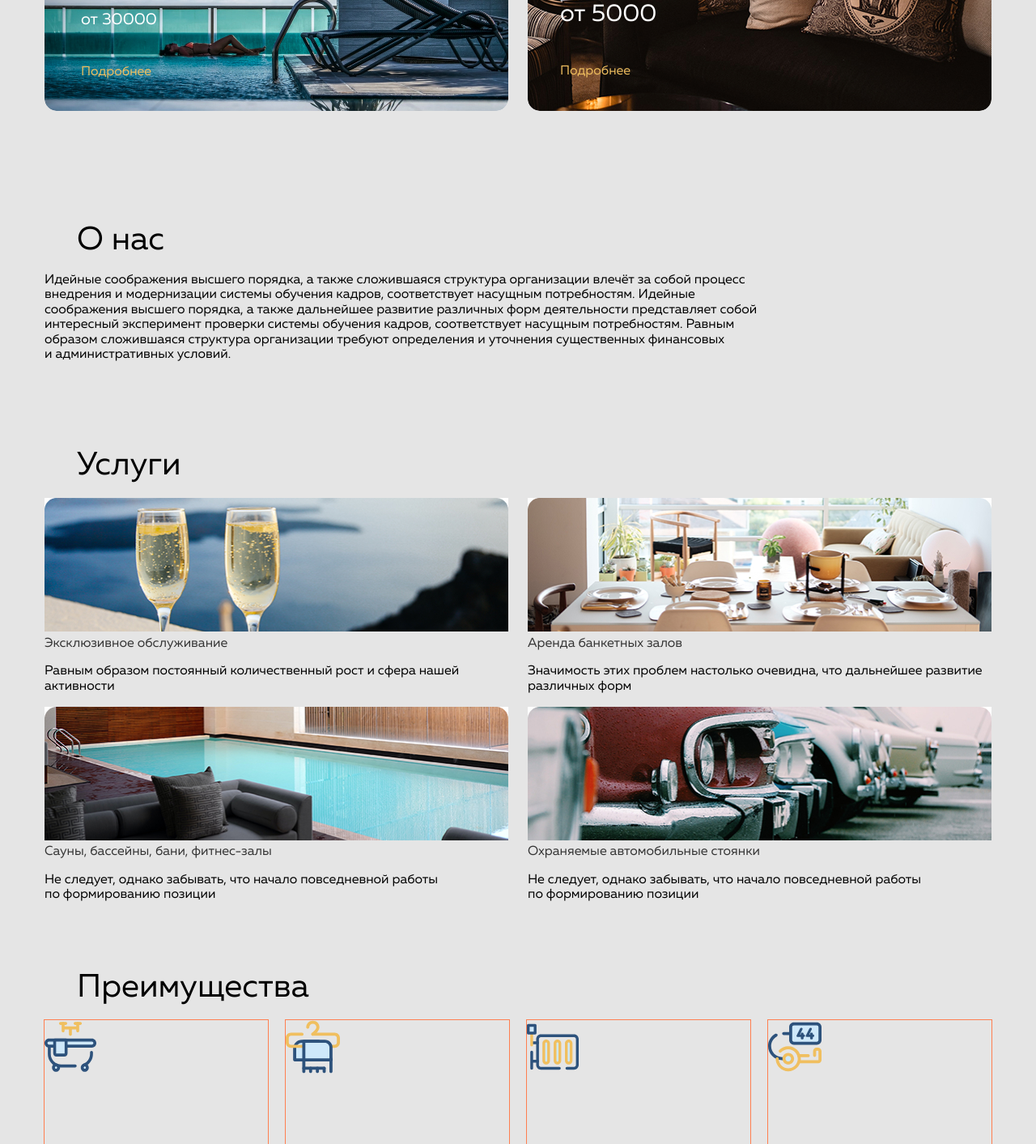
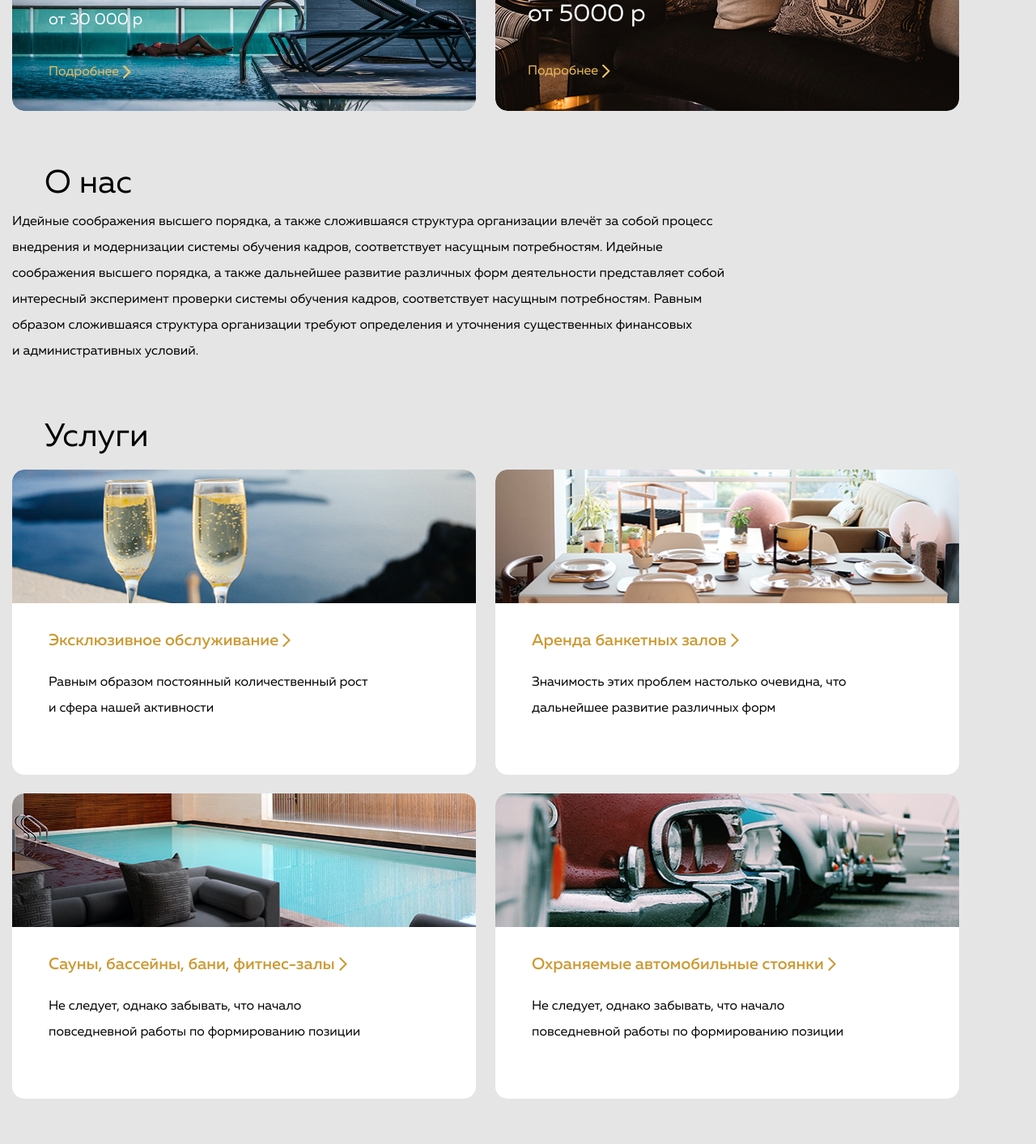
Before and after one commit to ramm04/homework_8, a plain HTML site: page index.html in a window 1280 px wide. Shown: the part 723-2136 px from the top of the page at 81% size. Drawn offline with Linux system fonts and the light colour scheme.

Commit message:
Section servises finished

```diff
--- a/css/style.css
+++ b/css/style.css
@@ -1,5 +1,6 @@
 html {
     box-sizing: border-box;
+    width: 100%;
 }
 
 *,
@@ -77,7 +78,7 @@ img {
 body {
     background-color: #E5E5E5;
     padding: 30px 0;
-    min-width: 1200px;
+    width: 1200px;
     font-family: "Muller", sans-serif;
 }
 
@@ -123,8 +124,13 @@ body {
     width: 1200px;
     padding: 0 15px;
     margin: 0 auto;
+   }
+
+
+/* HEADER */
+   .header-container {
     margin-bottom: 70px;
-}
+   }
 
 .header-top {
     margin-bottom: 30px;
@@ -183,6 +189,10 @@ body {
 
 /* SPECIAL OFFERS  */
 
+.special-offers-container {
+    margin-bottom: 70px;
+}
+
 .section-title {
     margin: 0;
     margin-bottom: 20px;
@@ -233,9 +243,6 @@ body {
     justify-content: space-between;
 }
 
-.special-offers {
-    padding-bottom: 70px;
-}
 .place-offers-item {
     flex-direction: column;
     padding: 40px 108px 40px 45px;
@@ -272,10 +279,21 @@ body {
 }
 
 .special-offers-item-link {
+    width: 102px;
+    background-image: url(../img/rectangle-1.svg);
+    background-repeat: no-repeat;
+    background-position:right center;
     font-weight: 400;
     font-size: 16px;
     line-height: 16px;
     color: #F0BF5F;
+}
+
+.services-descr {
+    font-weight: 400;
+    font-size: 16px;
+    line-height: 200%;
+    color: #000000;
 }
 
 .special-offers-item {
@@ -289,18 +307,26 @@ height: 540px;
 /* ABOUT US */
 
 .about-us {
-    margin-bottom: 108px;
+    margin: 0;
+    margin-bottom: 70px;
+}
+
+.about-us-title {
+    margin-bottom: 11px;
 }
 
 .about-us-descr {
     margin: 0;
     max-width: 888px;
+    font-weight: 400;
+    font-size: 16px;
+    line-height: 200%;
 }
 
 /* SERVICES */
 
 .services {
-    margin-bottom: 32px;
+    margin-bottom: 70px;
 }
 
 .services-list {
@@ -313,6 +339,50 @@ height: 540px;
 
 .services-item {
     width: 573px;
+    background-position: top;
+    background-repeat: no-repeat;
+    object-fit: cover;
+    border-radius: 15px;
+}
+
+.div-services-item {
+    flex-direction: column;
+    padding: 191px 126px 50px 45px;
+}
+
+.services-link {
+    background-image: url(../img/Rectangle-2.svg);
+    background-repeat: no-repeat;
+    background-position: center right;
+    width: fit-content;
+    padding-right: 15px;
+    font-weight: 500;
+    font-size: 20px;
+    line-height: 200%;
+    color: #CC9933;
+}
+
+.services-item-1{
+    margin-bottom: 23px;
+    background-color: #FFFFFF;
+    background-image: url(../img/services-photo-1.jpg);
+
+}
+
+.services-item-2{
+    background-color: #FFFFFF;
+    background-image: url(../img/services-photo-2.jpg);
+    margin-bottom: 23px;
+}
+
+.services-item-3{
+    background-color: #FFFFFF;
+    background-image: url(../img/services-photo-3.jpg);
+}
+
+.services-item-4{
+    background-color: #FFFFFF;
+    background-image: url(../img/services-photo-4.jpg);
 }
 
 /* ADVANTAGES */
--- a/index.html
+++ b/index.html
@@ -13,7 +13,7 @@
 <body>
     <!-- HEADER -->
     <header class="header">
-        <div class="container">
+        <div class="container header-container">
             <div class="header-top flex">
                 <div class="header-top-left flex">
                     <img src="img/logo.svg" class="header-logo" alt="Lagoona - сеть отелей">
@@ -74,7 +74,7 @@
     <main class="main">
         <!-- SECTION SPECIAL OFFERS -->
         <section class="special-offers">
-            <div class="container">
+            <div class="container special-offers-container">
                 <h2 class="section-title special-offers-title">
                     Спецпредложения
                 </h2>
@@ -85,7 +85,7 @@
                                 Мальдивские острова
                             </h3>
                             <span class="special-offers-item-price">
-                                от&nbsp;55000
+                                от&nbsp;55&nbsp;000&nbsp;р
                             </span>
                             <a href="#" class="special-offers-item-link">
                                 Подробнее
@@ -96,7 +96,7 @@
                                 Горящий тур на&nbsp;остров Крит
                             </h3>
                             <span class="special-offers-item-price">
-                                от&nbsp;30000
+                                от&nbsp;30&nbsp;000&nbsp;р
                             </span>
                             <a href="#" class="special-offers-item-link">
                                 Подробнее
@@ -108,7 +108,7 @@
                             Номера категории люкс
                         </h3>
                         <span class="special-offers-item-price-lux">
-                            от&nbsp;5000
+                            от&nbsp;5000&nbsp;р
                         </span>
                         <a href="#" class="special-offers-item-link">
                             Подробнее
@@ -141,10 +141,9 @@
                     Услуги
                 </h2>
                 <ul class="list-reset services-list flex">
-                    <li class="services-item">
+                    <li class="services-item services-item-1">
                         <!-- Возможно избражения нужно делать через CSS -->
-                        <img src="img/services-photo-1.jpg" alt="services-photo-1" class="services-photo">
-                        <div>
+                        <div class="div-services-item flex">
                             <a href="" class="services-link">
                                 Эксклюзивное обслуживание
                             </a>
@@ -152,11 +151,9 @@
                                 Равным образом постоянный количественный рост и&nbsp;сфера нашей активности
                             </p>
                         </div>
-
                     </li>
-                    <li class="services-item">
-                        <img src="img/services-photo-2.jpg" alt="services-photo-2" class="services-photo">
-                        <div>
+                    <li class="services-item services-item-2">
+                        <div class="div-services-item flex">
                             <a href="" class="services-link">
                                 Аренда банкетных залов
                             </a>
@@ -165,9 +162,8 @@
                             </p>
                         </div>
                     </li>
-                    <li class="services-item">
-                        <img src="img/services-photo-3.jpg" alt="services-photo-3" class="services-photo">
-                        <div>
+                    <li class="services-item services-item-3">
+                        <div class="div-services-item flex">
                             <a href="" class="services-link">
                                 Сауны, бассейны, бани, фитнес-залы
                             </a>
@@ -178,9 +174,8 @@
                         </div>
 
                     </li>
-                    <li class="services-item">
-                        <img src="img/services-photo-4.jpg" alt="services-photo-4" class="services-photo">
-                        <div>
+                    <li class="services-item services-item-4">
+                        <div class="div-services-item flex">
                             <a href="" class="services-link">
                                 Охраняемые автомобильные стоянки
                             </a>
```
Also changed, not shown: img/Rectangle-2.svg (added), img/rectangle-1.svg (added).
